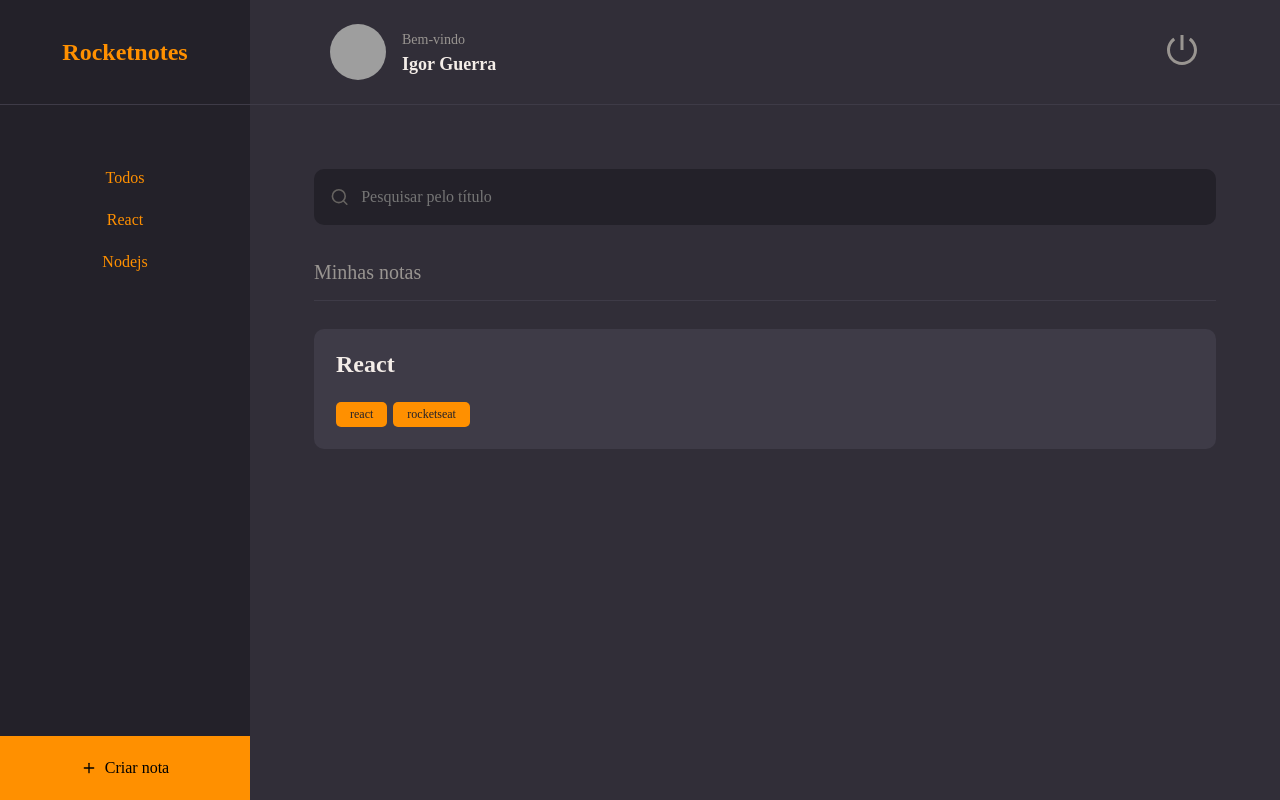
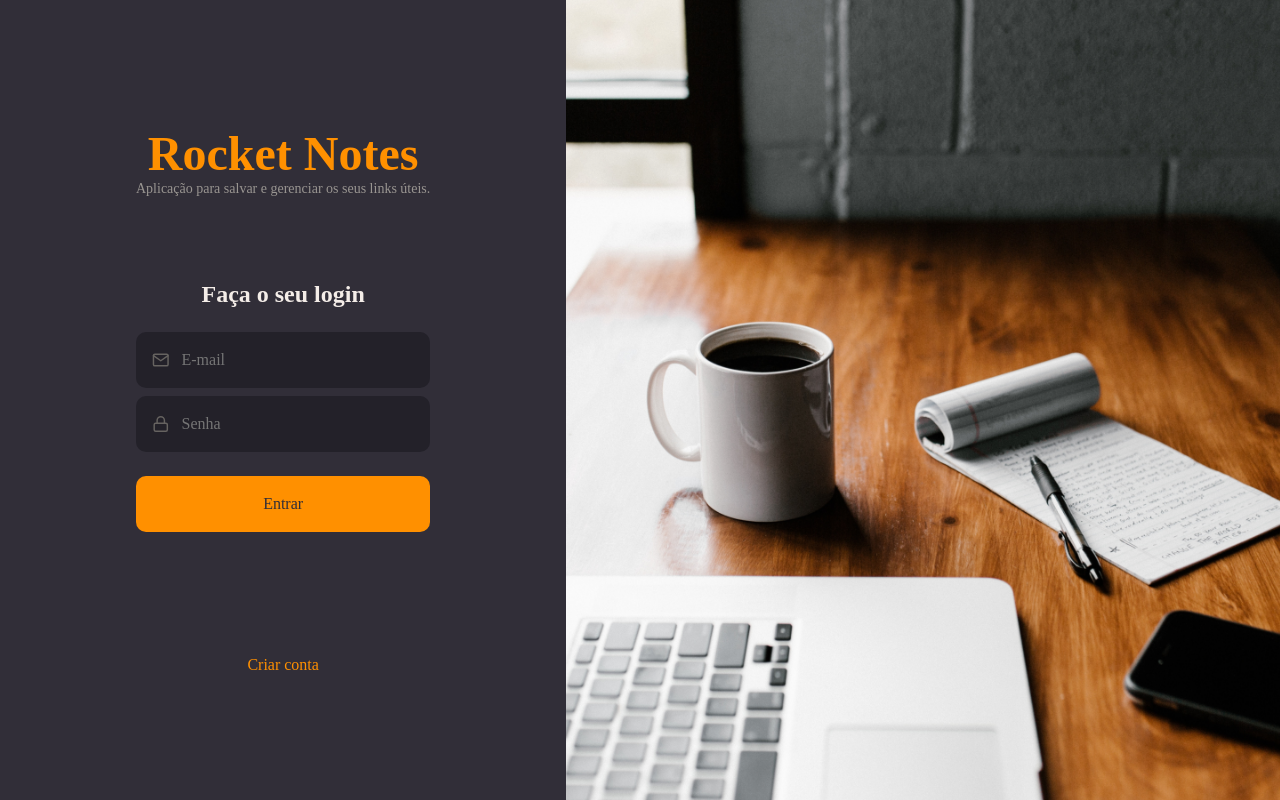
Before and after one commit to igorvguerra/Rocketnotes, a React app: page / in a window 1280 px wide. Built offline with nearby package versions, Linux system fonts and the light colour scheme; grey boxes are pictures that could not be loaded; the HTML template or start-up script is replaced by a standard one.

Commit message:
working on the login page

```diff
--- a/src/main.jsx
+++ b/src/main.jsx
@@ -1,7 +1,7 @@
 import React from 'react';
 import ReactDOM from 'react-dom/client';
 import { ThemeProvider } from 'styled-components';
-import { Home } from './pages/Home';
+import { SignIn } from './pages/SignIn';
 import theme from './styles/theme.js';
 import GlobalStyles from './styles/global.js';
 
@@ -10,7 +10,7 @@
   <React.StrictMode>
     <ThemeProvider theme={theme}>
       <GlobalStyles/>
-      <Home />
+      <SignIn />
     </ThemeProvider>
   </React.StrictMode>,
 )
--- /dev/null
+++ b/src/pages/SignIn/index.jsx
@@ -0,0 +1,36 @@
+import { Container, Form, Background } from './styles';
+import { Input } from '../../components/Input';
+import { Button } from '../../components/Button';
+import { FiMail, FiLock } from 'react-icons/fi';
+
+export function SignIn() {
+    return(
+        <Container>
+            <Form>
+                <h1>Rocket Notes</h1>
+                <p>Aplicação para salvar e gerenciar os seus links úteis.</p>
+
+                <h2>Faça o seu login</h2>
+
+                <Input
+                    placeholder="E-mail"
+                    type="text"
+                    icon={FiMail}
+                />
+
+                <Input
+                    placeholder="Senha"
+                    type="password"
+                    icon={FiLock}
+                />
+
+                <Button title="Entrar" />
+
+                <a href='#'>
+                    Criar conta
+                </a>
+            </Form>
+            <Background/>
+        </Container>
+    );
+}
--- /dev/null
+++ b/src/pages/SignIn/styles.js
@@ -0,0 +1,46 @@
+import styled from 'styled-components';
+import backgroundImg from '../../assets/background.png';
+
+export const Container = styled.div`
+    height: 100vh;
+
+    display: flex;
+    align-items: stretch;
+`;
+
+export const Form = styled.form`
+    padding: 0 136px;
+
+    display: flex;
+    flex-direction: column;
+    justify-content: center;
+    align-items: center;
+    text-align: center;
+
+    > h1 {
+        font-size: 48px;
+        color: ${({ theme }) => theme.COLORS.ORANGE};
+    }
+
+    > h2 {
+        font-size: 24px;
+        margin-top: 84px;
+        margin-bottom: 24px;
+    }
+
+    > p {
+        font-size: 14px;
+        color: ${({ theme }) => theme.COLORS.GRAY_100};
+    }
+
+    > a {
+        margin-top: 124px;
+        color: ${({ theme }) => theme.COLORS.ORANGE};
+    }
+`;
+
+export const Background = styled.div`
+    flex: 1;
+    background: url(${backgroundImg}) no-repeat center center;
+    background-size: cover;
+`;
```
Also changed, not shown: src/assets/background.png (added).
